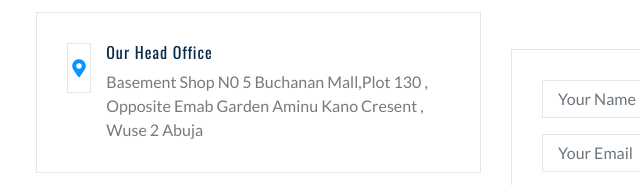
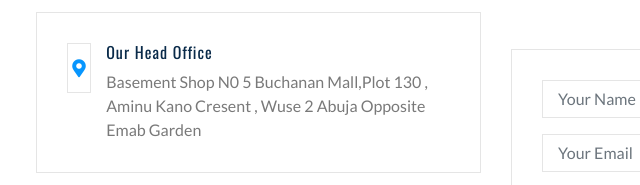
Before and after one commit to Gigx267/MindwayMobiles-Demo-2-, a plain HTML site: page contact.html in a window 1280 px wide. Shown: the part 202-387 px from the top of the page, 49-689 px from the left. Drawn offline with nearby package versions, Linux system fonts and the light colour scheme.

Commit message:
contact.html

```diff
--- a/contact.html
+++ b/contact.html
@@ -97,7 +97,7 @@
                             </div>
                             <div class="contact-text">
                                 <h3>Our Head Office</h3>
-                                 <p> Basement Shop N0 5 Buchanan Mall,Plot 130 ,  Opposite Emab Garden Aminu Kano Cresent , Wuse 2 Abuja</p>
+                                 <p> Basement Shop N0 5 Buchanan Mall,Plot 130 ,  Aminu Kano Cresent , Wuse 2 Abuja Opposite Emab Garden  </p>
                             </div>
 
                         </div>
```
